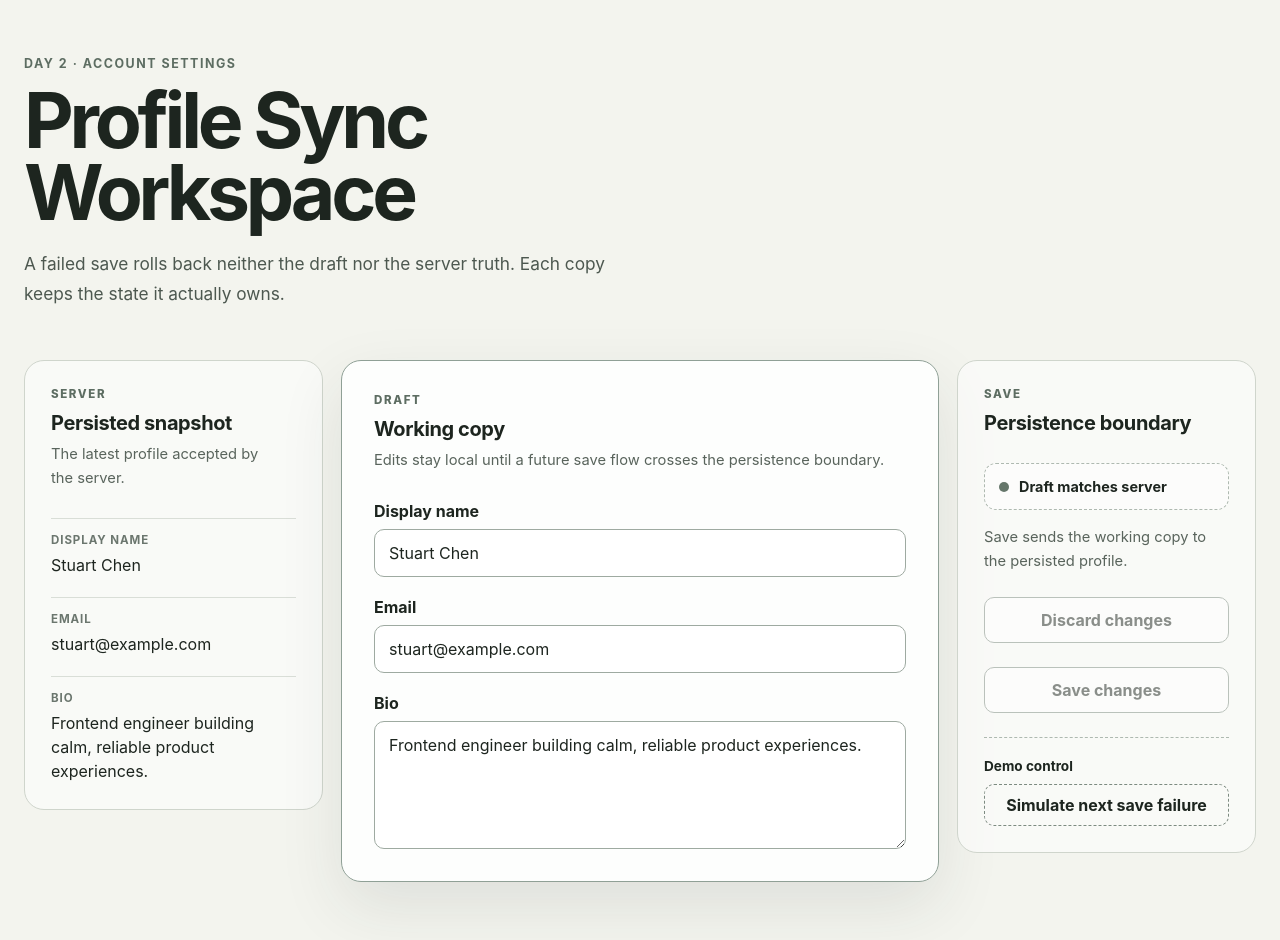
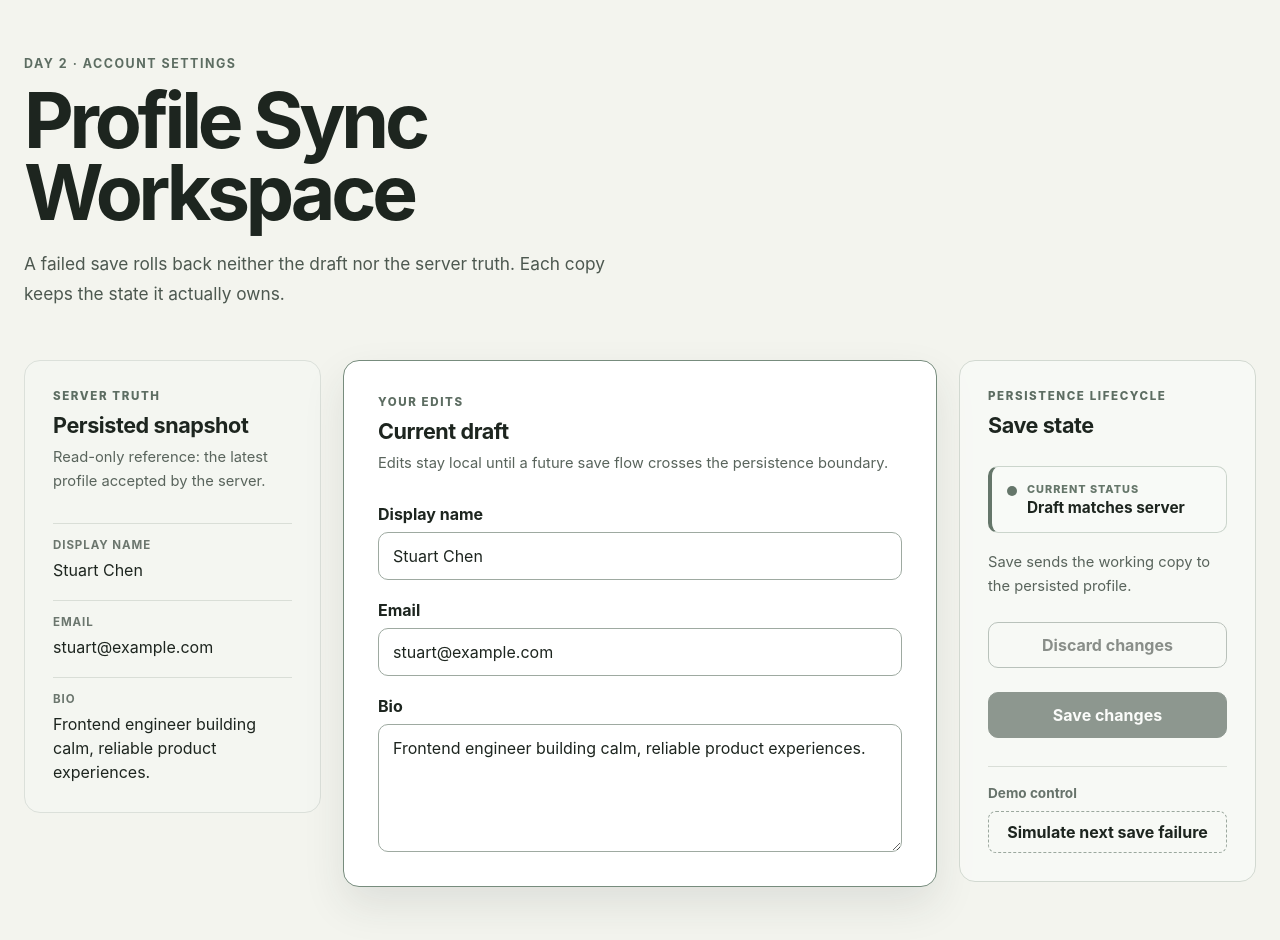
Before and after one commit to stuartchendev/7-day-frontend-production-sprint, a React (Vite) app: page /day-2 in a window 1280 px wide. Shown: the top 940 px of the page. Built offline with nearby package versions, Linux system fonts and the light colour scheme.

Commit message:
sytle(day-2): enhanced visual polish

```diff
--- a/src/app/app.css
+++ b/src/app/app.css
@@ -1031,7 +1031,7 @@ h1 {
 }
 
 .profile-workspace__header {
-  max-width: 760px;
+  max-width: 700px;
 }
 
 .profile-workspace__header h1 {
@@ -1052,23 +1052,28 @@ h1 {
   display: grid;
   grid-template-columns: minmax(0, 1fr) minmax(320px, 2fr) minmax(0, 1fr);
   align-items: start;
-  gap: 18px;
+  gap: 22px;
   margin-top: 52px;
 }
 
 .profile-panel {
   min-width: 0;
-  padding: 26px;
-  border: 1px solid #cfd5cc;
-  border-radius: 20px;
-  background: rgba(255, 255, 255, 0.56);
+  padding: 28px;
+  border: 1px solid #d2d9d1;
+  border-radius: 16px;
+  background: rgba(250, 251, 249, 0.72);
+}
+
+.profile-panel--persisted {
+  border-color: #dbe0da;
+  background: rgba(244, 247, 243, 0.74);
 }
 
 .profile-panel--draft {
-  padding: 32px;
-  border-color: #8fa096;
-  background: rgba(255, 255, 255, 0.88);
-  box-shadow: 0 24px 64px rgba(42, 53, 45, 0.1);
+  padding: 34px;
+  border-color: #778c7d;
+  background: #ffffff;
+  box-shadow: 0 18px 42px rgba(42, 53, 45, 0.1);
 }
 
 .profile-panel__stage {
@@ -1081,8 +1086,8 @@ h1 {
 }
 
 .profile-panel h2 {
-  margin: 10px 0 8px;
-  font-size: 1.25rem;
+  margin: 9px 0 8px;
+  font-size: 1.35rem;
   letter-spacing: -0.02em;
 }
 
@@ -1095,8 +1100,8 @@ h1 {
 
 .persisted-profile {
   display: grid;
-  gap: 20px;
-  margin: 28px 0 0;
+  gap: 18px;
+  margin: 30px 0 0;
 }
 
 .persisted-profile div {
@@ -1106,11 +1111,22 @@ h1 {
 }
 
 .persisted-profile dt {
+  display: flex;
+  align-items: center;
+  justify-content: space-between;
+  gap: 8px;
   color: #6b766e;
   font-size: 0.72rem;
   font-weight: 700;
   letter-spacing: 0.08em;
   text-transform: uppercase;
+}
+
+.persisted-profile dt span {
+  flex: 0 0 auto;
+  color: #7a5f2e;
+  font-size: 0.64rem;
+  letter-spacing: 0.04em;
 }
 
 .persisted-profile dd {
@@ -1131,7 +1147,21 @@ h1 {
 }
 
 .profile-draft-form label {
+  display: flex;
+  align-items: center;
+  justify-content: space-between;
+  gap: 10px;
   font-weight: 700;
+}
+
+.profile-draft-form label span {
+  padding: 3px 7px;
+  border-radius: 999px;
+  background: #e4eee5;
+  color: #35543c;
+  font-size: 0.68rem;
+  letter-spacing: 0.04em;
+  text-transform: uppercase;
 }
 
 .profile-draft-form input,
@@ -1155,28 +1185,89 @@ h1 {
   outline-offset: 3px;
 }
 
-.save-placeholder {
+.save-status {
   display: flex;
-  align-items: center;
+  align-items: flex-start;
   gap: 10px;
-  margin: 28px 0 16px;
-  padding: 14px;
-  border: 1px dashed #aeb9b0;
-  border-radius: 12px;
-  background: rgba(255, 255, 255, 0.46);
+  margin: 28px 0 18px;
+  padding: 15px;
+  border: 1px solid #cbd5cc;
+  border-left: 4px solid #65766a;
+  border-radius: 10px;
+  background: #f8faf7;
 }
 
 .save-placeholder__indicator {
   width: 10px;
   height: 10px;
+  margin-top: 4px;
   flex: 0 0 auto;
   border-radius: 50%;
   background: #65766a;
 }
 
-.save-placeholder p {
+.save-status__label {
+  margin: 0 0 2px;
+  color: #65766a;
+  font-size: 0.68rem;
+  font-weight: 800;
+  letter-spacing: 0.09em;
+  text-transform: uppercase;
+}
+
+.save-status [role='status'] {
   margin: 0;
+  font-size: 0.96rem;
+  font-weight: 700;
+}
+
+.save-status--dirty {
+  border-color: #d6c28d;
+  border-left-color: #96733a;
+  background: #fffbf0;
+}
+
+.save-status--dirty .save-placeholder__indicator {
+  background: #96733a;
+}
+
+.save-status--saving {
+  border-color: #9eb5be;
+  border-left-color: #47798b;
+  background: #f3f9fa;
+}
+
+.save-status--saving .save-placeholder__indicator {
+  background: #47798b;
+}
+
+.save-status--error {
+  border-color: #d5aaaa;
+  border-left-color: #a64e4e;
+  background: #fff6f5;
+}
+
+.save-status--error .save-placeholder__indicator {
+  background: #a64e4e;
+}
+
+.save-failure-details {
+  display: grid;
+  gap: 8px;
+  margin: 0;
+  padding: 14px 0 2px;
+  border-bottom: 1px solid #ead2d0;
+  color: #653939;
   font-size: 0.9rem;
+  line-height: 1.5;
+}
+
+.save-failure-details p {
+  margin: 0;
+}
+
+.save-failure-details p:first-child,
+.save-failure-details p:nth-child(2) {
   font-weight: 700;
 }
 
@@ -1186,7 +1277,7 @@ h1 {
   padding: 12px 14px;
   border: 1px solid #7d8b81;
   border-radius: 10px;
-  background: #ffffff;
+  background: transparent;
   color: inherit;
   font: inherit;
   font-weight: 700;
@@ -1211,10 +1302,10 @@ h1 {
   width: 100%;
   margin-top: 24px;
   padding: 12px 14px;
-  border: 1px solid #7d8b81;
+  border: 1px solid #26382c;
   border-radius: 10px;
-  background: #ffffff;
-  color: inherit;
+  background: #26382c;
+  color: #ffffff;
   font: inherit;
   font-weight: 700;
   cursor: pointer;
@@ -1222,6 +1313,7 @@ h1 {
 
 .save-button:hover:not(:disabled) {
   border-color: #1d251f;
+  background: #1d251f;
 }
 
 .save-button:focus-visible {
@@ -1235,14 +1327,15 @@ h1 {
 }
 
 .save-demo-control {
-  margin-top: 24px;
-  padding-top: 20px;
-  border-top: 1px dashed #aeb9b0;
+  margin-top: 28px;
+  padding-top: 18px;
+  border-top: 1px solid #d9ded7;
 }
 
 .save-demo-control__label,
 .save-demo-control > p:last-child {
   margin: 0 0 10px;
+  color: #67736b;
   font-size: 0.85rem;
   font-weight: 700;
 }
@@ -1255,8 +1348,8 @@ h1 {
 .save-demo-control__button {
   width: 100%;
   padding: 10px 12px;
-  border: 1px dashed #7d8b81;
-  border-radius: 10px;
+  border: 1px dashed #9ba89e;
+  border-radius: 8px;
   background: transparent;
   color: inherit;
   font: inherit;
@@ -1269,15 +1362,28 @@ h1 {
   opacity: 0.5;
 }
 
+.save-demo-control__button:hover:not(:disabled) {
+  border-color: #566b5c;
+  background: #f2f6f1;
+}
+
 
 @media (max-width: 960px) {
   .profile-workspace__panels {
     grid-template-columns: minmax(0, 2fr) minmax(240px, 1fr);
+    gap: 18px;
   }
 
   .profile-panel--persisted {
     grid-column: 1 / -1;
     order: 3;
+    padding: 24px 28px;
+  }
+
+  .persisted-profile {
+    grid-template-columns: repeat(3, minmax(0, 1fr));
+    gap: 16px;
+    margin-top: 22px;
   }
 }
 
@@ -1295,7 +1401,7 @@ h1 {
   .profile-panel,
   .profile-panel--draft {
     padding: 24px 20px;
-    border-radius: 16px;
+    border-radius: 14px;
   }
 
   .profile-panel--draft {
@@ -1310,4 +1416,10 @@ h1 {
     grid-column: auto;
     order: 3;
   }
+
+  .persisted-profile {
+    grid-template-columns: 1fr;
+    gap: 18px;
+    margin-top: 28px;
+  }
 }
--- a/src/days/day-2/DayTwoPage.tsx
+++ b/src/days/day-2/DayTwoPage.tsx
@@ -4,10 +4,12 @@ import { saveProfile } from './sync/ProfileService'
 
 type PersistedProfilePanelProps = {
   profile: Profile
+  changedFields: ChangedFields
 }
 
 type ProfileDraftFormProps = {
   profile: Profile
+  changedFields: ChangedFields
   onFieldChange: (field: keyof Profile, value: string) => void
 }
 
@@ -22,35 +24,53 @@ type SaveStatusPanelProps = {
 
 type SaveStatus = 'idle' | 'saving' | 'error'
 
+type ChangedFields = {
+  displayName: boolean
+  email: boolean
+  bio: boolean
+}
+
 const initialProfile: Profile = {
   displayName: 'Stuart Chen',
   email: 'stuart@example.com',
   bio: 'Frontend engineer building calm, reliable product experiences.',
 }
 
-function PersistedProfilePanel({ profile }: PersistedProfilePanelProps) {
+function PersistedProfilePanel({
+  profile,
+  changedFields,
+}: PersistedProfilePanelProps) {
   return (
     <section
       className="profile-panel profile-panel--persisted"
       aria-labelledby="persisted-profile-title"
     >
-      <p className="profile-panel__stage">Server</p>
+      <p className="profile-panel__stage">Server truth</p>
       <h2 id="persisted-profile-title">Persisted snapshot</h2>
       <p className="profile-panel__description">
-        The latest profile accepted by the server.
+        Read-only reference: the latest profile accepted by the server.
       </p>
 
       <dl className="persisted-profile">
         <div>
-          <dt>Display name</dt>
+          <dt>
+            Display name
+            {changedFields.displayName && <span>Differs from draft</span>}
+          </dt>
           <dd>{profile.displayName}</dd>
         </div>
         <div>
-          <dt>Email</dt>
+          <dt>
+            Email
+            {changedFields.email && <span>Differs from draft</span>}
+          </dt>
           <dd>{profile.email}</dd>
         </div>
         <div>
-          <dt>Bio</dt>
+          <dt>
+            Bio
+            {changedFields.bio && <span>Differs from draft</span>}
+          </dt>
           <dd>{profile.bio}</dd>
         </div>
       </dl>
@@ -58,14 +78,18 @@ function PersistedProfilePanel({ profile }: PersistedProfilePanelProps) {
   )
 }
 
-function ProfileDraftForm({ profile, onFieldChange }: ProfileDraftFormProps) {
+function ProfileDraftForm({
+  profile,
+  changedFields,
+  onFieldChange,
+}: ProfileDraftFormProps) {
   return (
     <section
       className="profile-panel profile-panel--draft"
       aria-labelledby="profile-draft-title"
     >
-      <p className="profile-panel__stage">Draft</p>
-      <h2 id="profile-draft-title">Working copy</h2>
+      <p className="profile-panel__stage">Your edits</p>
+      <h2 id="profile-draft-title">Current draft</h2>
       <p className="profile-panel__description">
         Edits stay local until a future save flow crosses the persistence boundary.
       </p>
@@ -75,7 +99,10 @@ function ProfileDraftForm({ profile, onFieldChange }: ProfileDraftFormProps) {
         onSubmit={(event) => event.preventDefault()}
       >
         <div>
-          <label htmlFor="profile-display-name">Display name</label>
+          <label htmlFor="profile-display-name">
+            Display name
+            {changedFields.displayName && <span>Changed</span>}
+          </label>
           <input
             id="profile-display-name"
             name="displayName"
@@ -87,7 +114,10 @@ function ProfileDraftForm({ profile, onFieldChange }: ProfileDraftFormProps) {
         </div>
 
         <div>
-          <label htmlFor="profile-email">Email</label>
+          <label htmlFor="profile-email">
+            Email
+            {changedFields.email && <span>Changed</span>}
+          </label>
           <input
             id="profile-email"
             name="email"
@@ -98,7 +128,10 @@ function ProfileDraftForm({ profile, onFieldChange }: ProfileDraftFormProps) {
         </div>
 
         <div>
-          <label htmlFor="profile-bio">Bio</label>
+          <label htmlFor="profile-bio">
+            Bio
+            {changedFields.bio && <span>Changed</span>}
+          </label>
           <textarea
             id="profile-bio"
             name="bio"
@@ -122,16 +155,25 @@ function SaveStatusPanel({
 }: SaveStatusPanelProps) {
   const isSaving = status === 'saving'
   const saveFailed = status === 'error'
+  const statusTone = saveFailed
+    ? 'error'
+    : isSaving
+      ? 'saving'
+      : isDirty
+        ? 'dirty'
+        : 'synced'
 
   return (
     <section
       className="profile-panel profile-panel--save"
       aria-labelledby="save-status-title"
     >
-      <p className="profile-panel__stage">Save</p>
-      <h2 id="save-status-title">Persistence boundary</h2>
-      <div className="save-placeholder">
+      <p className="profile-panel__stage">Persistence lifecycle</p>
+      <h2 id="save-status-title">Save state</h2>
+      <div className={`save-status save-status--${statusTone}`}>
         <span className="save-placeholder__indicator" aria-hidden="true" />
+        <div>
+          <p className="save-status__label">Current status</p>
           <p role="status">
             {isSaving
               ? 'Saving...'
@@ -142,10 +184,15 @@ function SaveStatusPanel({
                   : 'Draft matches server'}
           </p>
         </div>
+      </div>
       {saveFailed ? (
-        <div className="profile-panel__description">
+        <div className="save-failure-details" aria-label="Failed save details">
           <p>Draft preserved</p>
           <p>Server unchanged</p>
+          <p>
+            Choose Try again to save this draft, or Discard changes to restore
+            the server snapshot.
+          </p>
         </div>
       ) : (
         <p className="profile-panel__description">
@@ -199,10 +246,12 @@ export function DayTwoPage() {
   const [shouldFailNextSave, setShouldFailNextSave] = useState(false)
   const isSavingRef = useRef(false)
 
-  const isDirty =
-    serverProfile.displayName !== draftProfile.displayName ||
-    serverProfile.email !== draftProfile.email ||
-    serverProfile.bio !== draftProfile.bio
+  const changedFields = {
+    displayName: serverProfile.displayName !== draftProfile.displayName,
+    email: serverProfile.email !== draftProfile.email,
+    bio: serverProfile.bio !== draftProfile.bio,
+  }
+  const isDirty = Object.values(changedFields).some(Boolean)
 
   function updateDraftField(field: keyof Profile, value: string) {
     setDraftProfile((currentProfile) => ({
@@ -254,9 +303,13 @@ export function DayTwoPage() {
       </header>
 
       <div className="profile-workspace__panels">
-        <PersistedProfilePanel profile={serverProfile} />
+        <PersistedProfilePanel
+          profile={serverProfile}
+          changedFields={changedFields}
+        />
         <ProfileDraftForm
           profile={draftProfile}
+          changedFields={changedFields}
           onFieldChange={updateDraftField}
         />
         <SaveStatusPanel
```
Lines whose indentation alone changed are shown as unchanged.
